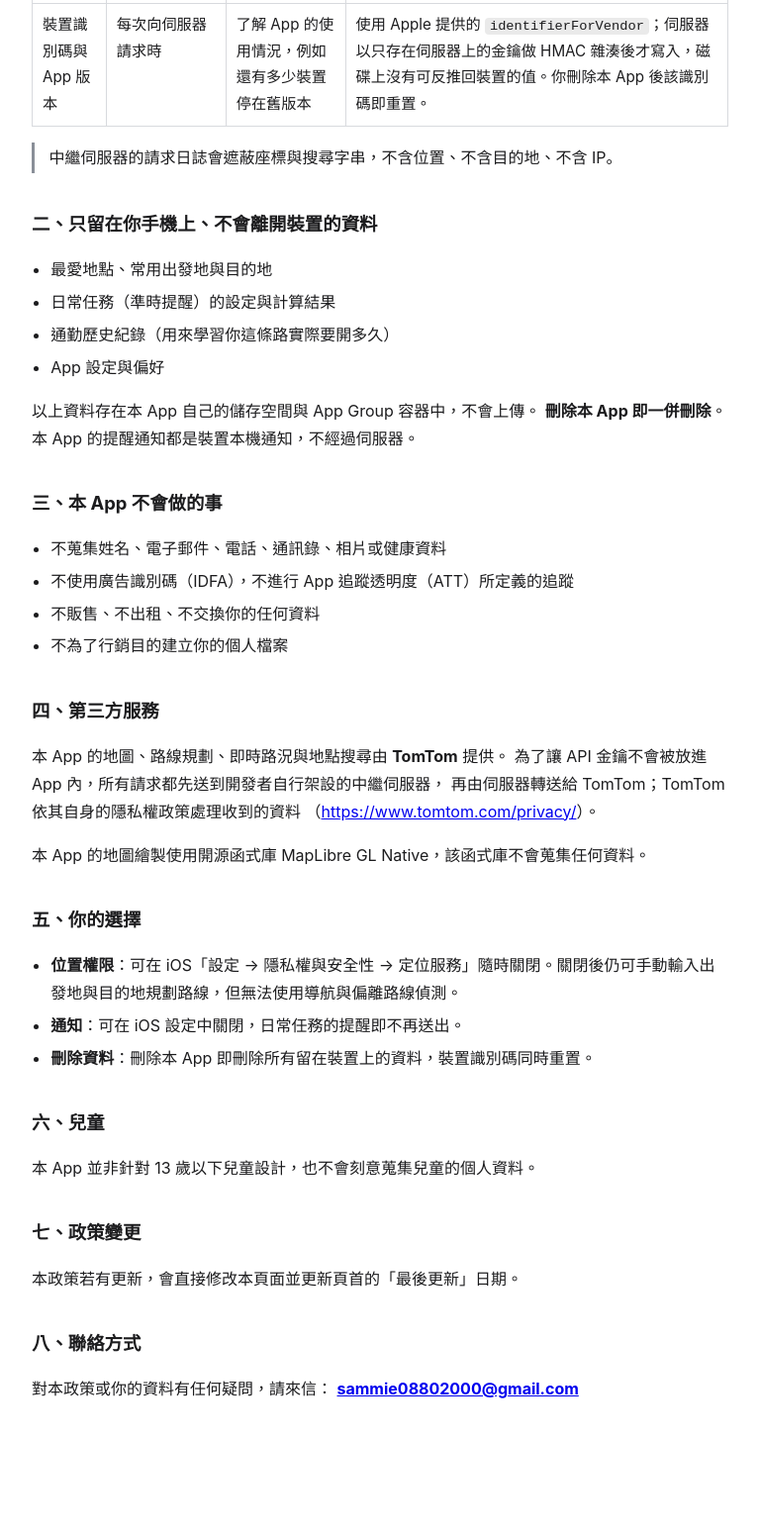
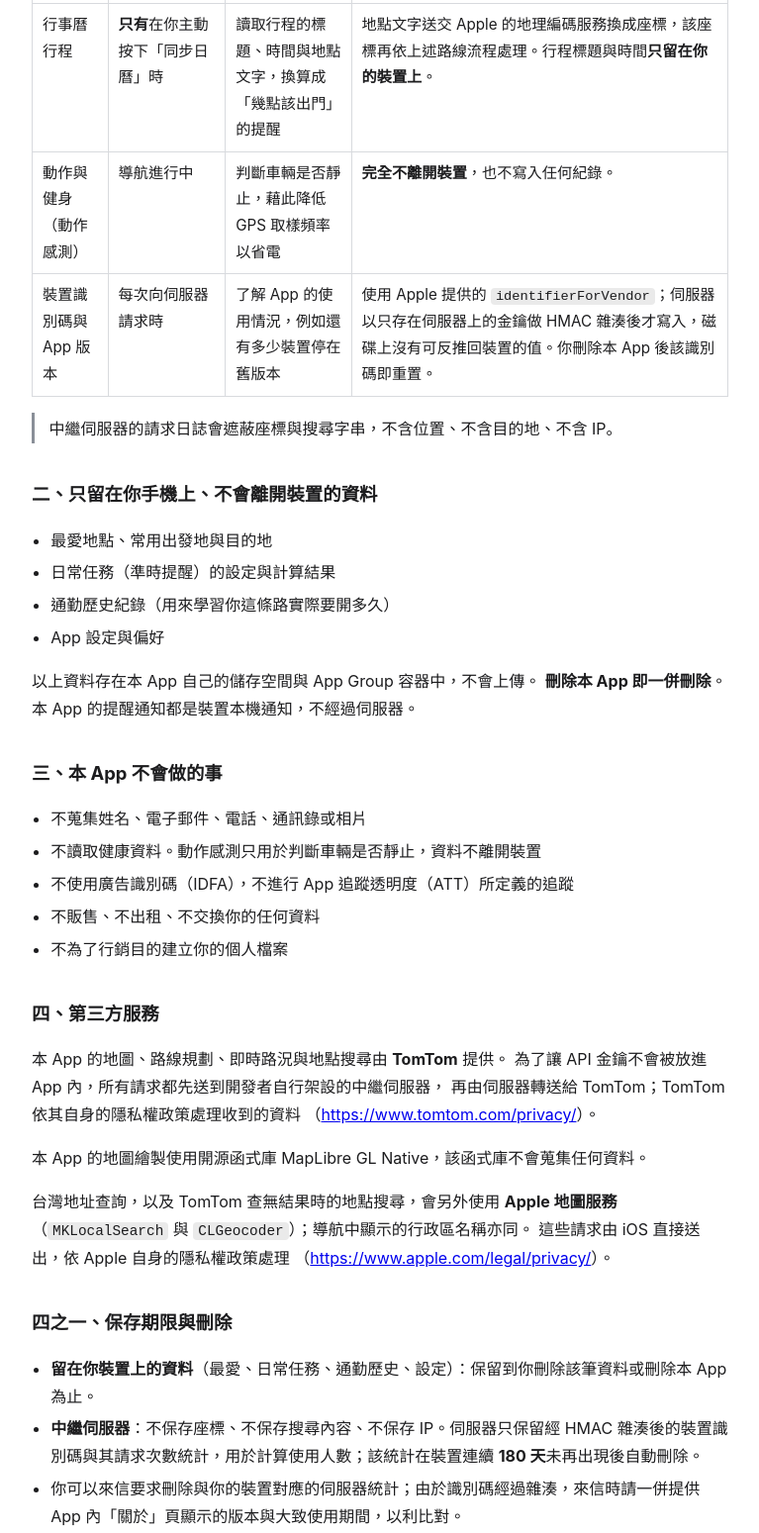
Before and after one commit to sammie0880/trafficshield-privacy, a plain HTML site: page index.html in a window 1280 px wide. Shown: the part 555-2104 px from the top of the page at 99% size, without its empty margins (256-1023 px from the left). Before the commit the page ends 2052 px from the top, so only its background shows below. Drawn offline with Linux system fonts and the light colour scheme.

Commit message:
補上行事曆、動作與健身、Apple 地圖服務與保存期限
App 實際會使用行事曆（僅在按下「同步日曆」時）與動作感測（判斷車輛靜止以省電），
政策原本完全沒有提到，而審查備註反而主動告知審查員有這兩個權限。

另補：
- 台灣地址查詢會並用 Apple 地圖服務，原本歸給 TomTom 是不實標示
- 保存期限與刪除章節（伺服器端統計 180 天未出現即自動刪除，程式已實作）
- 「不蒐集健康資料」改寫，避免與動作感測的敘述互相矛盾

```diff
--- a/index.html
+++ b/index.html
@@ -30,7 +30,7 @@
 <body>
 
 <h1>導航不 Delay 隱私權政策</h1>
-<p class="updated">最後更新：2026 年 7 月 28 日</p>
+<p class="updated">最後更新：2026 年 7 月 29 日</p>
 
 <p>導航不 Delay（TrafficShield，以下稱「本 App」）是一款單機使用的導航與準時提醒工具。
 本 App <strong>沒有帳號系統</strong>、<strong>沒有廣告</strong>、<strong>沒有第三方分析或廣告 SDK</strong>，
@@ -51,6 +51,18 @@
     <td>你在搜尋欄輸入文字時</td>
     <td>地點搜尋與地址解析</td>
     <td>同上，轉送給 TomTom。伺服器<strong>不保存查詢內容</strong>。</td>
+  </tr>
+  <tr>
+    <td>行事曆行程</td>
+    <td><strong>只有</strong>在你主動按下「同步日曆」時</td>
+    <td>讀取行程的標題、時間與地點文字，換算成「幾點該出門」的提醒</td>
+    <td>地點文字送交 Apple 的地理編碼服務換成座標，該座標再依上述路線流程處理。行程標題與時間<strong>只留在你的裝置上</strong>。</td>
+  </tr>
+  <tr>
+    <td>動作與健身（動作感測）</td>
+    <td>導航進行中</td>
+    <td>判斷車輛是否靜止，藉此降低 GPS 取樣頻率以省電</td>
+    <td><strong>完全不離開裝置</strong>，也不寫入任何紀錄。</td>
   </tr>
   <tr>
     <td>裝置識別碼與 App 版本</td>
@@ -76,7 +88,8 @@
 
 <h2>三、本 App 不會做的事</h2>
 <ul>
-  <li>不蒐集姓名、電子郵件、電話、通訊錄、相片或健康資料</li>
+  <li>不蒐集姓名、電子郵件、電話、通訊錄或相片</li>
+  <li>不讀取健康資料。動作感測只用於判斷車輛是否靜止，資料不離開裝置</li>
   <li>不使用廣告識別碼（IDFA），不進行 App 追蹤透明度（ATT）所定義的追蹤</li>
   <li>不販售、不出租、不交換你的任何資料</li>
   <li>不為了行銷目的建立你的個人檔案</li>
@@ -88,10 +101,23 @@
 再由伺服器轉送給 TomTom；TomTom 依其自身的隱私權政策處理收到的資料
 （<a href="https://www.tomtom.com/privacy/">https://www.tomtom.com/privacy/</a>）。</p>
 <p>本 App 的地圖繪製使用開源函式庫 MapLibre GL Native，該函式庫不會蒐集任何資料。</p>
+<p>台灣地址查詢，以及 TomTom 查無結果時的地點搜尋，會另外使用 <strong>Apple 地圖服務</strong>
+（<code>MKLocalSearch</code> 與 <code>CLGeocoder</code>）；導航中顯示的行政區名稱亦同。
+這些請求由 iOS 直接送出，依 Apple 自身的隱私權政策處理
+（<a href="https://www.apple.com/legal/privacy/">https://www.apple.com/legal/privacy/</a>）。</p>
+
+<h2 id="retention">四之一、保存期限與刪除</h2>
+<ul>
+  <li><strong>留在你裝置上的資料</strong>（最愛、日常任務、通勤歷史、設定）：保留到你刪除該筆資料或刪除本 App 為止。</li>
+  <li><strong>中繼伺服器</strong>：不保存座標、不保存搜尋內容、不保存 IP。伺服器只保留經 HMAC 雜湊後的裝置識別碼與其請求次數統計，用於計算使用人數；該統計在裝置連續 <strong>180 天</strong>未再出現後自動刪除。</li>
+  <li>你可以來信要求刪除與你的裝置對應的伺服器統計；由於識別碼經過雜湊，來信時請一併提供 App 內「關於」頁顯示的版本與大致使用期間，以利比對。</li>
+</ul>
 
 <h2>五、你的選擇</h2>
 <ul>
   <li><strong>位置權限</strong>：可在 iOS「設定 → 隱私權與安全性 → 定位服務」隨時關閉。關閉後仍可手動輸入出發地與目的地規劃路線，但無法使用導航與偏離路線偵測。</li>
+  <li><strong>行事曆權限</strong>：可在 iOS「設定 → 隱私權與安全性 → 行事曆」隨時關閉。關閉後只是無法使用「同步日曆」，其餘功能不受影響。</li>
+  <li><strong>動作與健身權限</strong>：可在 iOS「設定 → 隱私權與安全性 → 動作與健身」隨時關閉。關閉後導航照常運作，只是靜止時的省電判斷會改用車速推估。</li>
   <li><strong>通知</strong>：可在 iOS 設定中關閉，日常任務的提醒即不再送出。</li>
   <li><strong>刪除資料</strong>：刪除本 App 即刪除所有留在裝置上的資料，裝置識別碼同時重置。</li>
 </ul>
```
